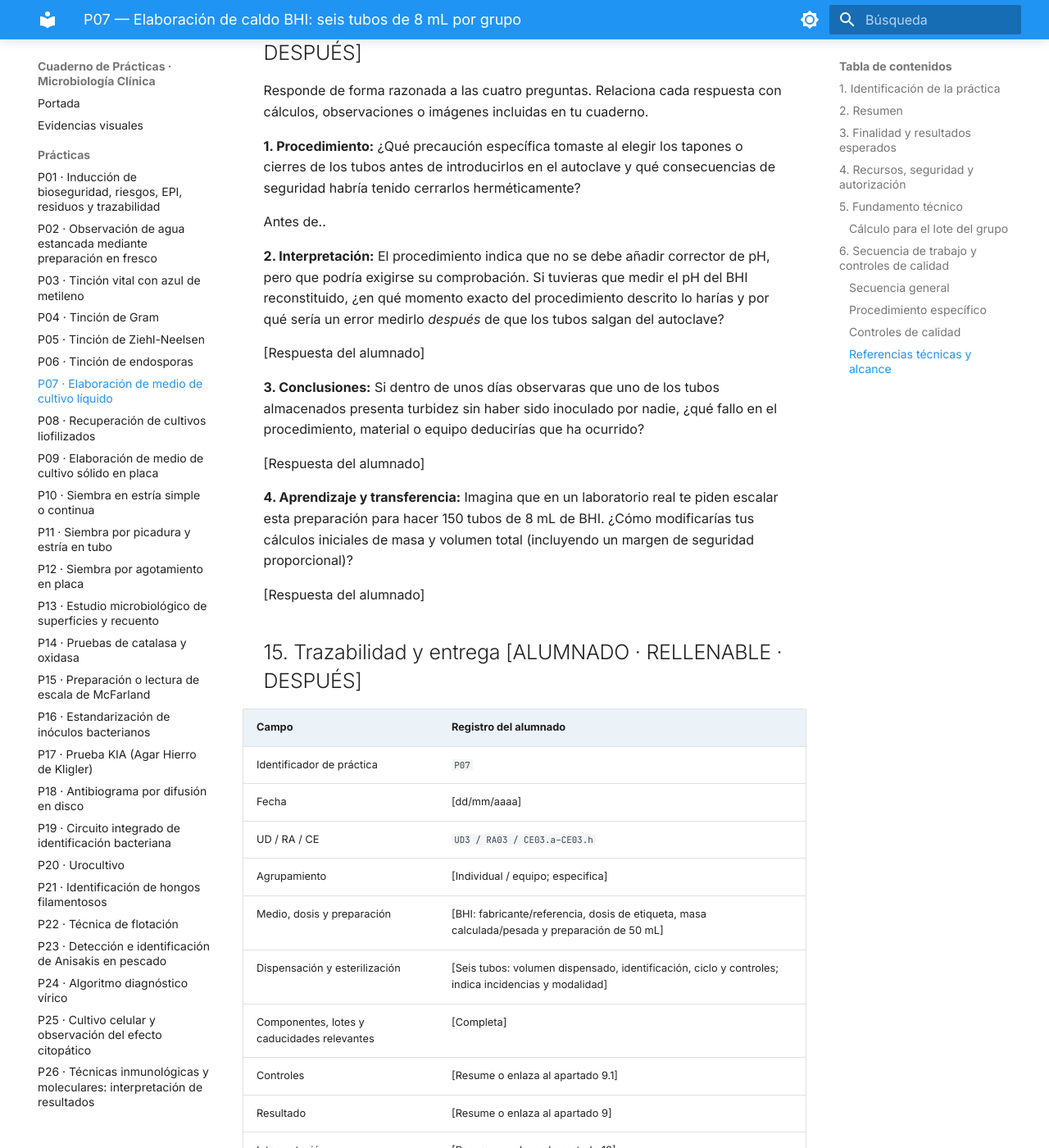
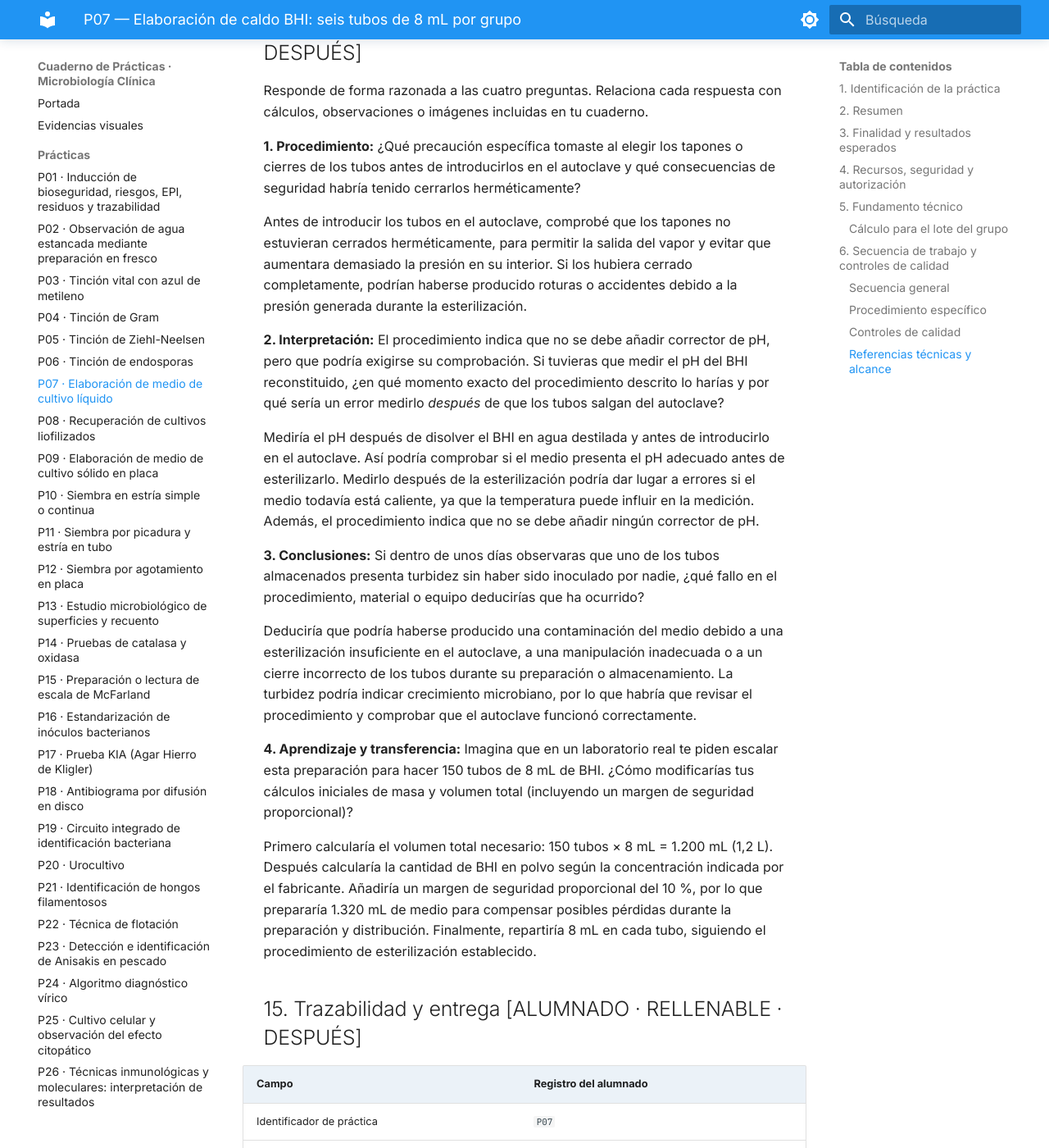
Before and after one commit to aseguror01-source/Cuaderno-Microbiolog-a--Ariadna-Seguro, an MkDocs documentation site: the page built from docs/practicas/P07_Medio_liquido.md, in a window 1280 px wide and 1400 px high, scrolled down 15378 px. Shown: the whole window at 82% size. Built offline with MkDocs 1.6.1 and Material for MkDocs 9.7.7, drawn with Linux system fonts in a browser that asks for light colours; some of the changed text lies outside the part shown.

Commit message:
Update P07_Medio_liquido.md finalizada

```diff
--- a/docs/practicas/P07_Medio_liquido.md
+++ b/docs/practicas/P07_Medio_liquido.md
@@ -238,36 +238,38 @@ Responde de forma razonada a las cuatro preguntas. Relaciona cada respuesta con
 
 **1. Procedimiento:** ¿Qué precaución específica tomaste al elegir los tapones o cierres de los tubos antes de introducirlos en el autoclave y qué consecuencias de seguridad habría tenido cerrarlos herméticamente?
 
-   Antes de..
+   Antes de introducir los tubos en el autoclave, comprobé que los tapones no estuvieran cerrados herméticamente, para permitir la salida del vapor y evitar que aumentara demasiado la presión en su interior. Si los hubiera cerrado completamente, podrían haberse producido roturas o accidentes debido a la presión generada durante la esterilización.
 
 **2. Interpretación:** El procedimiento indica que no se debe añadir corrector de pH, pero que podría exigirse su comprobación. Si tuvieras que medir el pH del BHI reconstituido, ¿en qué momento exacto del procedimiento descrito lo harías y por qué sería un error medirlo *después* de que los tubos salgan del autoclave?
 
-   [Respuesta del alumnado]
+   Mediría el pH después de disolver el BHI en agua destilada y antes de introducirlo en el autoclave. Así podría comprobar si el medio presenta el pH adecuado antes de esterilizarlo. Medirlo después de la esterilización podría dar lugar a errores si el medio todavía está caliente, ya que la temperatura puede influir en la medición. Además, el procedimiento indica que no se debe añadir ningún corrector de pH.
 
 **3. Conclusiones:** Si dentro de unos días observaras que uno de los tubos almacenados presenta turbidez sin haber sido inoculado por nadie, ¿qué fallo en el procedimiento, material o equipo deducirías que ha ocurrido?
 
-   [Respuesta del alumnado]
+   Deduciría que podría haberse producido una contaminación del medio debido a una esterilización insuficiente en el autoclave, a una manipulación inadecuada o a un cierre incorrecto de los tubos durante su preparación o almacenamiento. La turbidez podría indicar crecimiento microbiano, por lo que habría que revisar el procedimiento y comprobar que el autoclave funcionó correctamente.
 
 **4. Aprendizaje y transferencia:** Imagina que en un laboratorio real te piden escalar esta preparación para hacer 150 tubos de 8 mL de BHI. ¿Cómo modificarías tus cálculos iniciales de masa y volumen total (incluyendo un margen de seguridad proporcional)?
 
-   [Respuesta del alumnado]
+   Primero calcularía el volumen total necesario: 150 tubos × 8 mL = 1.200 mL (1,2 L). Después calcularía la cantidad de BHI en polvo según la concentración indicada por el fabricante. Añadiría un margen de seguridad proporcional del 10 %, por lo que prepararía 1.320 mL de medio para compensar posibles pérdidas durante la preparación y distribución. Finalmente, repartiría 8 mL en cada tubo, siguiendo el procedimiento de esterilización establecido.
 
 ## 15. Trazabilidad y entrega [ALUMNADO · RELLENABLE · DESPUÉS]
 
 | Campo | Registro del alumnado |
 |---|---|
 | Identificador de práctica | `P07` |
-| Fecha | [dd/mm/aaaa] |
+| Fecha | 07/10/2026 |
 | UD / RA / CE | `UD3 / RA03 / CE03.a–CE03.h` |
-| Agrupamiento | [Individual / equipo; especifica] |
-| Medio, dosis y preparación | [BHI: fabricante/referencia, dosis de etiqueta, masa calculada/pesada y preparación de 50 mL] |
-| Dispensación y esterilización | [Seis tubos: volumen dispensado, identificación, ciclo y controles; indica incidencias y modalidad] |
-| Componentes, lotes y caducidades relevantes | [Completa] |
-| Controles | [Resume o enlaza al apartado 9.1] |
-| Resultado | [Resume o enlaza al apartado 9] |
-| Interpretación | [Resume o enlaza al apartado 12] |
-| Incidencias y acciones correctoras | [Resume o enlaza al apartado 11] |
-| Ruta de residuos y conservación | [Completa] |
-| Estado de entrega | [Borrador / pendiente de revisión / entregado / corregido] |
+| Agrupamiento | Equipo. |
+| Medio, dosis y preparación | [BHI: Laboratorio Conda S.A, dosis de etiqueta y preparación de 50 mL] |
+| Dispensación y esterilización | [Seis tubos: 8 ml, identificación, ciclo 4; ninguna incidencia |
+| Componentes, lotes y caducidades relevantes | Lote: 608301; Caducado |
+| Controles | Se calculó la cantidad de BHI necesaria para preparar 50 mL de medio, obteniendo 1,85 g de BHI. Se preparó la disolución con agua destilada caliente y se repartieron 8 mL en cada uno de los seis tubos, quedando un margen de 2 mL.
+La balanza se taró antes de pesar y se utilizaron una pipeta graduada y una propipeta para medir y repartir el medio. Después, los tubos se esterilizaron en el autoclave a 121 °C durante 15 minutos. Finalmente, se observó un líquido de color ocre/marrón claro, como se esperaba, y se comprobó que los materiales y equipos funcionaban correctamente. |
+| Resultado | Se calculó la cantidad de BHI necesaria para preparar 50 mL de medio, obteniendo 1,85 g de BHI. Se preparó la disolución con agua destilada caliente y se repartieron 8 mL en cada uno de los seis tubos, quedando un margen de 2 mL.
+La balanza se taró antes de pesar y se utilizaron una pipeta graduada y una propipeta para medir y repartir el medio. Después, los tubos se esterilizaron en el autoclave a 121 °C durante 15 minutos. Finalmente, se observó un líquido de color ocre/marrón claro, como se esperaba, y se comprobó que los materiales y equipos funcionaban correctamente. |
+| Interpretación | La preparación del BHI se considera correcta si se han utilizado las cantidades adecuadas, se han repartido 50 mL en seis tubos de aproximadamente 8 mL y el medio presenta un aspecto homogéneo. Sin embargo, es necesario comprobar la esterilidad para garantizar que no existe contaminación y que el medio es apto para su uso posterior. |
+| Incidencias y acciones correctoras | NO SE DETECTARON INCIDENCIAS. |
+| Ruta de residuos y conservación | Se conservaron los tubos identificados y cerrados adecuadamente. Los residuos se eliminaron según las normas de gestión de residuos. |
+| Estado de entrega | Entregado |
 
 ---
```
